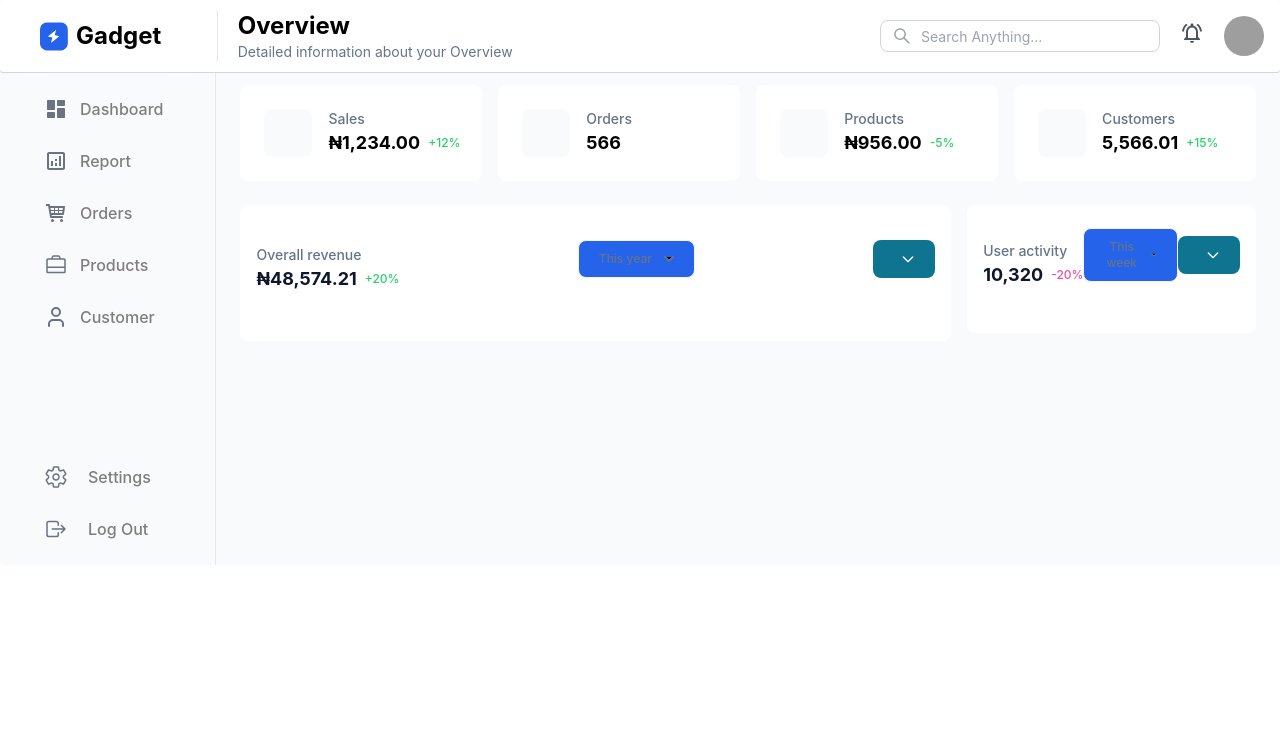
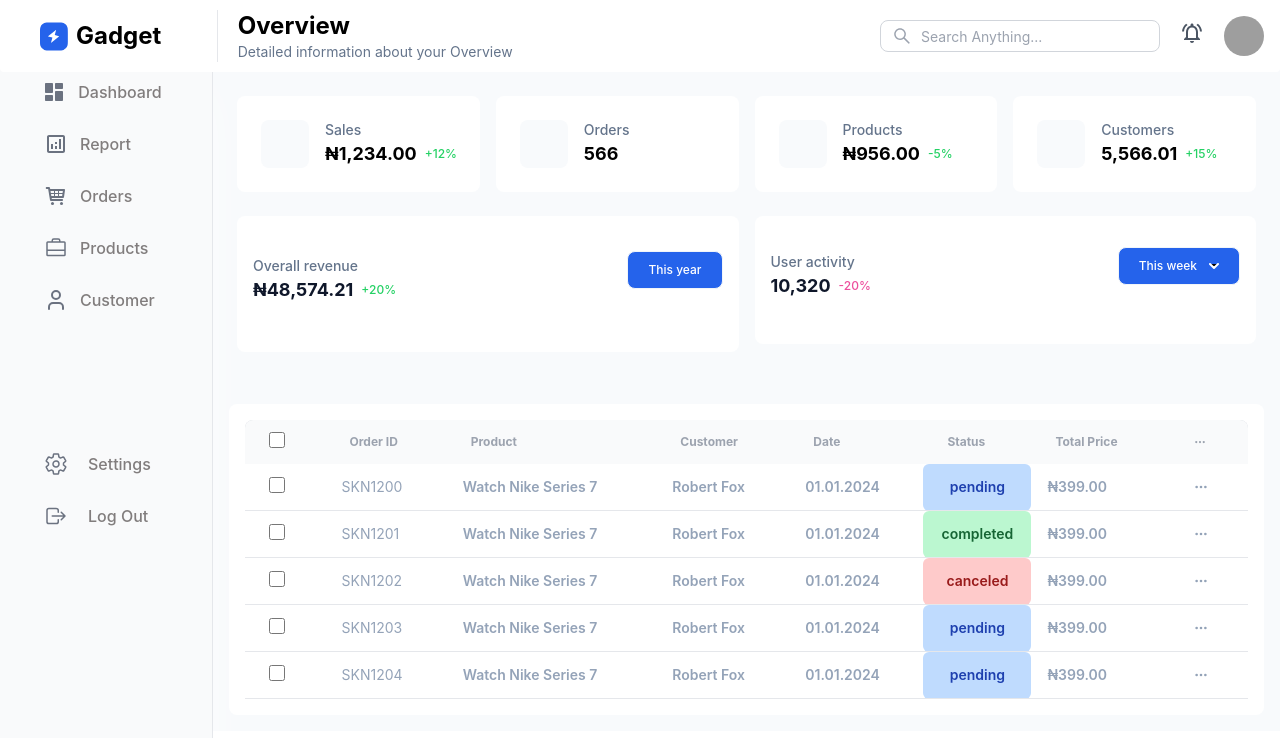
Before and after one commit to sodiqsheriff/Gadget-store, a React (Vite) app: page /dashboard in a window 1280 px wide. Shown: the top 738 px of the page. Built offline with nearby package versions, Linux system fonts and the light colour scheme; grey boxes are pictures that could not be loaded.

Commit message:
overview

```diff
--- a/src/Page/Dashboard.jsx
+++ b/src/Page/Dashboard.jsx
@@ -1,15 +1,95 @@
-import React from "react";
+import React, { useState, useRef } from "react";
 import { NavigationBar } from "../_Component/Navbar";
 import { SideNav } from "../_Component/SideNav";
 import { Link } from "react-router-dom";
 import { Dropdown } from "flowbite-react";
+import { Checkbox, Table } from "flowbite-react"; // Adjust based on your actual component library
+import { BsThreeDots } from "react-icons/bs";
+
+// import { Year } from "../_Component/Svg_icon.tsx"
+
 export const Dashboard = () => {
+  const [activeTab, setActiveTab] = useState("pending"); // State to track active tab
+
+  const handleTabClick = (tab) => {
+    setActiveTab(tab); // Update active tab state
+  };
+
+  const transactions = [
+    {
+      id: 1,
+      orderId: "SKN1200",
+      product: "Watch Nike Series 7",
+      customer: "Robert Fox",
+      date: "01.01.2024",
+      status: "pending",
+      totalPrice: "₦399.00",
+    },
+    {
+      id: 2,
+      orderId: "SKN1201",
+      product: "Watch Nike Series 7",
+      customer: "Robert Fox",
+      date: "01.01.2024",
+      status: "completed",
+      totalPrice: "₦399.00",
+    },
+    {
+      id: 3,
+      orderId: "SKN1202",
+      product: "Watch Nike Series 7",
+      customer: "Robert Fox",
+      date: "01.01.2024",
+      status: "canceled",
+      totalPrice: "₦399.00",
+    },
+    {
+      id: 4,
+      orderId: "SKN1203",
+      product: "Watch Nike Series 7",
+      customer: "Robert Fox",
+      date: "01.01.2024",
+      status: "pending",
+      totalPrice: "₦399.00",
+    },
+    {
+      id: 5,
+      orderId: "SKN1204",
+      product: "Watch Nike Series 7",
+      customer: "Robert Fox",
+      date: "01.01.2024",
+      status: "pending",
+      totalPrice: "₦399.00",
+    },
+  ];
+
+  // State to manage toggling the status color
+  const [statusColors, setStatusColors] = useState({
+    pending: "bg-blue-200 text-blue-800",
+    completed: "bg-green-200 text-green-800",
+    canceled: "bg-red-200 text-red-800",
+  });
+
+  // Function to get color class based on status
+  const getColorClass = (status) => {
+    switch (status) {
+      case "pending":
+        return "bg-blue-200 text-blue-800";
+      case "completed":
+        return "bg-green-200 text-green-800";
+      case "canceled":
+        return "bg-red-200 text-red-800";
+      default:
+        return "";
+    }
+  };
+
   return (
     <>
       <NavigationBar pageTitle="Overview" />
-      <div className="flex flex-row">
+      <div className="flex flex-wrap">
         <SideNav />
-        <div className="flex flex-col bg-[#F8FAFC] w-full">
+        <div className="flex flex-col bg-[#F8FAFC] w-full z-5 lg:ml-[213px] lg:mt-16 mt-28p pt-5">
           <div class="py-3 px-6 :border-gray-700 ">
             <div class="grid grid-cols-1 lg:grid-cols-4 gap-4 ">
               <div class="flex items-center gap-4 h-24 pl-6 rounded-lg bg-white  :bg-gray-800">
@@ -79,75 +159,18 @@ export const Dashboard = () => {
                     to="#"
                     id="dropdownDefaultButtonRevenue"
                     data-dropdown-toggle="dropdownRevenue"
-                    className="text-xs text-[#64748B]  focus:ring-4 focus:outline-none  font-medium rounded-lg border border-[#F1F5F9] px-5 py-2.5 text-center inline-flex items-center bg-blue-600 hover:bg-blue-700 focus:ring-blue-800"
+                    className="text-xs text-white  focus:ring-4 focus:outline-none  font-medium rounded-lg border border-[#F1F5F9] px-5 py-2.5 text-center inline-flex items-center bg-blue-600 hover:bg-blue-700 focus:ring-blue-800"
                   >
                     This year
-                    <svg
-                      className="w-2.5 h-2.5 ms-3"
-                      aria-hidden="true"
-                      xmlns="http://www.w3.org/2000/svg"
-                      viewBox="0 0 10 6"
-                    >
-                      <path
-                        stroke="currentColor"
-                        strokeLinecap="round"
-                        strokeLinejoin="round"
-                        strokeWidth="2"
-                        d="m1 1 4 4 4-4"
-                      />
-                    </svg>
                   </Link>
                   {/* Dropdown menu for Revenue */}
-                  <Dropdown
-                    id="dropdownRevenue"
-                    className="z-10 hidden bg-white divide-y divide-gray-100 rounded-lg shadow w-44 "
-                    toggleButton="#dropdownDefaultButtonRevenue"
-                  >
-                    <ul
-                      className="py-2 text-sm text-gray-700 "
-                      aria-labelledby="dropdownDefaultButtonRevenue"
-                    >
-                      <li>
-                        <Link
-                          to="#"
-                          className="block px-4 py-2 hover:bg-gray-600 hover:text-white"
-                        >
-                          Dashboard
-                        </Link>
-                      </li>
-                      <li>
-                        <Link
-                          to="#"
-                          className="block px-4 py-2 hover:bg-gray-600 hover:text-white"
-                        >
-                          Settings
-                        </Link>
-                      </li>
-                      <li>
-                        <Link
-                          to="#"
-                          className="block px-4 py-2 hover:bg-gray-600 hover:text-white"
-                        >
-                          Earnings
-                        </Link>
-                      </li>
-                      <li>
-                        <Link
-                          to="#"
-                          className="block px-4 py-2 hover:bg-gray-600 hover:text-white"
-                        >
-                          Sign out
-                        </Link>
-                      </li>
-                    </ul>
-                  </Dropdown>
                 </div>
                 {/* <img src="./assets/media/images/svg_icons/mainchart.svg" className="w-full" alt="Main Chart" /> */}
               </div>
 
               {/* User Activity Block */}
-              <div className="block rounded-lg bg-white p-4">
-                <div className="flex items-center justify-between pb-7">
+              <div className="block rounded-lg bg-white p-4 w-full">
+                <div className="flex items-center justify-between pb-7 w-full">
                   <div className="flex flex-col pt-5">
                     <h1 className="font-medium text-sm text-[#64748B]">
                       User activity
@@ -165,7 +188,7 @@ export const Dashboard = () => {
                     to="#"
                     id="dropdownDefaultButtonActivity"
                     data-dropdown-toggle="dropdownActivity"
-                    className="text-xs text-[#64748B] focus:ring-4 focus:outline-none  font-medium rounded-lg border border-[#F1F5F9] px-5 py-2.5 text-center inline-flex items-center bg-blue-600 hover:bg-blue-700 focus:ring-blue-800"
+                    className="text-xs text-white focus:ring-4 focus:outline-none  font-medium rounded-lg border border-[#F1F5F9] px-5 py-2.5 text-center inline-flex items-center bg-blue-600 hover:bg-blue-700 focus:ring-blue-800"
                   >
                     This week
                     <svg
@@ -184,53 +207,78 @@ export const Dashboard = () => {
                     </svg>
                   </Link>
                   {/* Dropdown menu for User Activity */}
-                  <Dropdown
-                    id="dropdownActivity"
-                    className="z-10 hidden bg-white divide-y divide-gray-100 rounded-lg shadow w-44 "
-                    toggleButton="#dropdownDefaultButtonActivity"
-                  >
-                    <ul
-                      className="py-2 text-sm text-gray-700 "
-                      aria-labelledby="dropdownDefaultButtonActivity"
-                    >
-                      <li>
-                        <Link
-                          to="#"
-                          className="block px-4 py-2  hover:bg-gray-600 hover:text-white"
-                        >
-                          Dashboard
-                        </Link>
-                      </li>
-                      <li>
-                        <Link
-                          to="#"
-                          className="block px-4 py-2  hover:bg-gray-600 hover:text-white"
-                        >
-                          Settings
-                        </Link>
-                      </li>
-                      <li>
-                        <Link
-                          to="#"
-                          className="block px-4 py-2  hover:bg-gray-600 hover:text-white"
-                        >
-                          Earnings
-                        </Link>
-                      </li>
-                      <li>
-                        <Link
-                          to="#"
-                          className="block px-4 py-2  hover:bg-gray-600 hover:text-white"
-                        >
-                          Sign out
-                        </Link>
-                      </li>
-                    </ul>
-                  </Dropdown>
                 </div>
                 {/* <img src="./assets/media/images/svg_icons/user chart.svg" className="w-full" alt="User Chart" /> */}
               </div>
             </div>
+          </div>
+          <div className="relative overflow-x-auto max-w-[70rem] m-4 p-4 bg-white sm:rounded-lg">
+            <Table className="w-full bg-white font-semibold text-sm text-left rtl:text-right text-[#94A3B8] ">
+              <Table.Head className="bg-gray-300 text-gray-400 capitalize font-semibold">
+                <Table.HeadCell>
+                  <Checkbox />
+                </Table.HeadCell>
+                <Table.HeadCell>
+                  <div className="flowbite-table-head">Order ID</div>
+                </Table.HeadCell>
+                <Table.HeadCell>
+                  <div className="flowbite-table-head">Product</div>
+                </Table.HeadCell>
+                <Table.HeadCell>
+                  <div className="flowbite-table-head">Customer</div>
+                </Table.HeadCell>
+                <Table.HeadCell>
+                  <div className="flowbite-table-head">Date</div>
+                </Table.HeadCell>
+                <Table.HeadCell>
+                  <div className="flowbite-table-head">Status</div>
+                </Table.HeadCell>
+                <Table.HeadCell>
+                  <div className="flowbite-table-head">Total price</div>
+                </Table.HeadCell>
+                <Table.HeadCell>
+                  <div className="flowbite-table-head">
+                    <BsThreeDots />
+                  </div>
+                </Table.HeadCell>
+              </Table.Head>
+              <Table.Body className="">
+                {transactions.map((transaction) => (
+                  <Table.Row key={transaction.id} className="border-b p-10">
+                    <Table.Cell className=" py-2">
+                      <Checkbox />
+                    </Table.Cell>
+                    <Table.Cell className="px-4 py-2 font-normal">
+                      {transaction.orderId}
+                    </Table.Cell>
+                    <Table.Cell className="px-4 py-2">
+                      {transaction.product}
+                    </Table.Cell>
+                    <Table.Cell className="px-4 py-2">
+                      {transaction.customer}
+                    </Table.Cell>
+                    <Table.Cell className="px-4 py-2">
+                      {transaction.date}
+                    </Table.Cell>
+                    <Table.Cell
+                      className={`h-auto px-2 py-1 ${
+                        statusColors[transaction.status]
+                      } rounded-md text-center`}
+                      style={{ maxWidth: "20px", maxHeight: "10px" }} // Adjust width and height here
+                    >
+                      <span className="block">{transaction.status}</span>
+                    </Table.Cell>
+
+                    <Table.Cell className="px-4 py-2">
+                      {transaction.totalPrice}
+                    </Table.Cell>
+                    <Table.Cell>
+                      <BsThreeDots />
+                    </Table.Cell>
+                  </Table.Row>
+                ))}
+              </Table.Body>
+            </Table>
           </div>
         </div>
       </div>
--- a/src/Page/Login.jsx
+++ b/src/Page/Login.jsx
@@ -30,7 +30,6 @@ export const Login =()=> {
         <Checkbox id="remember" />
         <Label htmlFor="remember" className='-mt-10'>Remember me</Label>
         </div>
-        <Link to="/reset" className='text-sm text-[#2563EB] font-semibold'>Forget Password?</Link>
       </div>
       <Link to='/dashboard' className='w-full text-center text-white font-semibold p-2 rounded-md bg-[#2563EB]'>
        Login
--- a/src/Page/Product.jsx
+++ b/src/Page/Product.jsx
@@ -4,9 +4,9 @@ import { SideNav } from '../_Component/SideNav';
 import ChildComponent from '../_Component/ChildComponent';
 import { Produvtmenu, Productsquare } from '../_Component/Svg_icon.tsx'; // Adjust import based on your actual SVG component
 import { Checkbox, Table } from 'flowbite-react'; // Adjust based on your actual component library
-import {Categories} from './Categories'; // Import the Categories component
+import { Categories } from './Categories'; // Import the Categories component
 import { BsThreeDots } from 'react-icons/bs';
-import {Link} from "react-router-dom";
+import { Link } from "react-router-dom";
 
 
 const data = [
--- a/src/_Component/Navbar.tsx
+++ b/src/_Component/Navbar.tsx
@@ -1,26 +1,22 @@
-"use client";
 
 import { Avatar, Dropdown, Navbar } from "flowbite-react";
-import { IoSettingsOutline } from "react-icons/io5";
-import { IoLogOutOutline } from "react-icons/io5";
 import React from "react";
 import { Logo } from "./Svg_icon";
 import ChildComponent from "./ChildComponent";
-import NotificationBell from "./NotificationBar";
+import { NotificationBell } from "./NotificationBar";
 import { AiOutlineSearch } from "react-icons/ai";
-import { Link } from "react-router-dom";
 
 export function NavigationBar({ pageTitle }) {
   return (
-    <Navbar fluid rounded className=" border-b border-gray-300 shadow">
+    <Navbar fluid rounded className="fixed z-40 w-full">
       <Navbar.Brand href="" className="lg:ps-6 ">
         <ChildComponent icon={Logo} />
         <span className="self-center whitespace-nowrap ps-2 text-2xl font-bold dark:text-white">
           Gadget
         </span>
       </Navbar.Brand>
-      <div className="flex justify-between h-full md:py-0 py-3 lg:w-[38rem] lg:border-l  border-">
-        <div className="flex flex-col md:ps-5">
+      <div className="flex justify-between h-full md:py-0 py-3 max-w-screen lg:w-[38rem] lg:border-l  border-">
+        <div className="flex flex-col lg:ps-5">
           <h1 className="text-2xl font-bold">{pageTitle}</h1>
           <h3 className="hidden lg:block font-normal text-sm text-[#64748B]">
             Detailed information about your {pageTitle}
@@ -30,16 +26,18 @@ export function NavigationBar({ pageTitle }) {
       </div>
       <div className="flex items-center gap-5 md:order-2">
         <div className="relative">
-          <div className="absolute inset-y-0 left-0 pl-3 flex items-center pointer-events-none">
+          <div className="absolute inset-y-0 left-0 pl-3  flex items-center pointer-events-none">
             <AiOutlineSearch className="text-gray-400" size={20} />
           </div>
           <input
             type="text"
-            className="border border-gray-300 bg-white h-8 pl-10 pr-5 rounded-lg text-sm focus:outline-none"
+            className="border border-gray-300 bg-white h-8 pl-10 pr-5 mr-7 md:mr-0 rounded-lg w-full text-sm focus:outline-none"
             placeholder="Search Anything..."
           />
         </div>
+        <div className="hidden md:block">
         <NotificationBell />
+        </div>
         <Dropdown
           arrowIcon={false}
           inline
@@ -52,28 +50,22 @@ export function NavigationBar({ pageTitle }) {
           }
         >
           <Dropdown.Header>
-            <span className="block text-sm">Bonnie Green</span>
-            <span className="block truncate text-sm font-medium">
-              name@flowbite.com
-            </span>
+
           </Dropdown.Header>
-          <Dropdown.Item>Dashboard</Dropdown.Item>
-          <Dropdown.Item>Settings</Dropdown.Item>
           <Dropdown.Item>Earnings</Dropdown.Item>
           <Dropdown.Divider />
-          <Dropdown.Item>Sign out</Dropdown.Item>
         </Dropdown>
         <Navbar.Toggle />
       </div>
       <Navbar.Collapse className=" md:hidden">
-        <Navbar.Link href="/dashboard" active>
+        <Navbar.Link href="/dashboard"  className="active:bg-blue-600 active:text-white">
           Dashboard
         </Navbar.Link>
-        <Navbar.Link href="/report">Reports</Navbar.Link>
-        <Navbar.Link href="order">Orders</Navbar.Link>
-        <Navbar.Link href="/product">Products</Navbar.Link>
-        <Navbar.Link href="/customer">Customer</Navbar.Link>
-        <Navbar.Link href="/setings">Settings</Navbar.Link>
+        <Navbar.Link href="/report" className="active:bg-blue-600 active:text-white">Reports</Navbar.Link>
+        <Navbar.Link href="order" className="active:bg-blue-600 active:text-white">Orders</Navbar.Link>
+        <Navbar.Link href="/product" className="active:bg-blue-600 active:text-white">Products</Navbar.Link>
+        <Navbar.Link href="/customer" className="active:bg-blue-600 active:text-white">Customer</Navbar.Link>
+        <Navbar.Link href="/setings" className="active:bg-blue-600 active:text-white">Settings</Navbar.Link>
         <Navbar.Link href="/">Log out</Navbar.Link>
       </Navbar.Collapse>
     </Navbar>
--- a/src/_Component/NotificationBar.tsx
+++ b/src/_Component/NotificationBar.tsx
@@ -8,7 +8,7 @@ type Notification = {
   timestamp: Date;
 };
 
-const NotificationBell: React.FC = () => {
+export const NotificationBell: React.FC = () => {
   const [notifications, setNotifications] = useState<Notification[]>([]);
   const [isDropdownVisible, setIsDropdownVisible] = useState(false);
 
@@ -38,7 +38,7 @@ const NotificationBell: React.FC = () => {
         )}
       </button>
 {isDropdownVisible && (
-      <div className="absolute right-0 mt-2 w-72 bg-white rounded-lg shadow-lg">
+      <div className="absolute right-0 mt-2 w-72 mx-auto bg-white rounded-lg shadow-lg">
         <div className="py-2 px-5 pt-2 pb-4">
         <h2 className="text-2xl font-medium">Notifications</h2>
 
@@ -59,5 +59,3 @@ const NotificationBell: React.FC = () => {
     </div>
   );
 };
-
-export default NotificationBell;
--- a/src/_Component/SideNav.jsx
+++ b/src/_Component/SideNav.jsx
@@ -20,8 +20,8 @@ export const SideNav = () => {
     <>
       <Sidebar
         aria-label="Default sidebar example"
-        className="hidden lg:flex flex-col h-full border-r bg-white shadow-white shadow-2xl  max-w-[16rem]"
-        style={{ backgroundColor: "#fff !importantr" }}
+        className="hidden md:flex flex-col z-30 mt-14  top-0 left-0 h-full fixed border-r bg-white shadow-white shadow-2xl  max-w-[213px]"
+        style={{ backgroundColor: "white !important" }}
       >
         <Sidebar.Items className="px-5 max-w-[12rem]">
           <Sidebar.ItemGroup>
@@ -62,7 +62,7 @@ export const SideNav = () => {
             </Sidebar.Item>
           </Sidebar.ItemGroup>
         </Sidebar.Items>
-        <div class="flex flex-col justify-between h-full pt-24 ps-5">
+        <div class="flex flex-col justify-between mt-28 ps-5">
           <div class="mt-auto">
             <Link
               to="/settings"
--- a/src/index.css
+++ b/src/index.css
@@ -6,6 +6,7 @@
 
 *{
     font-family: "inter", sans-serif;
+    max-width: 100%;
 }
 
 ::-webkit-scrollbar {
```
Also changed, not shown: src/_Component/Svg_icon.tsx (+15 -0 lines).
